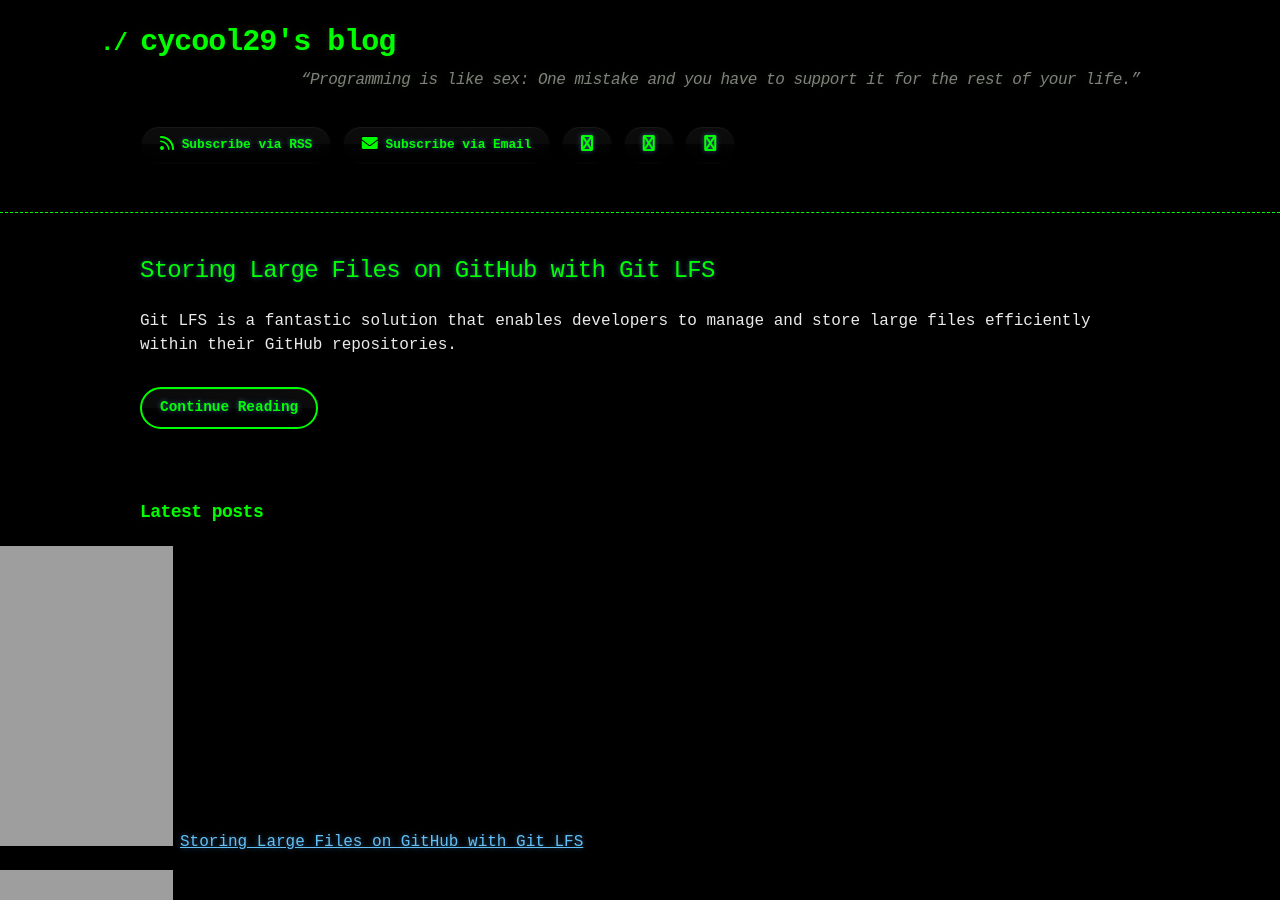
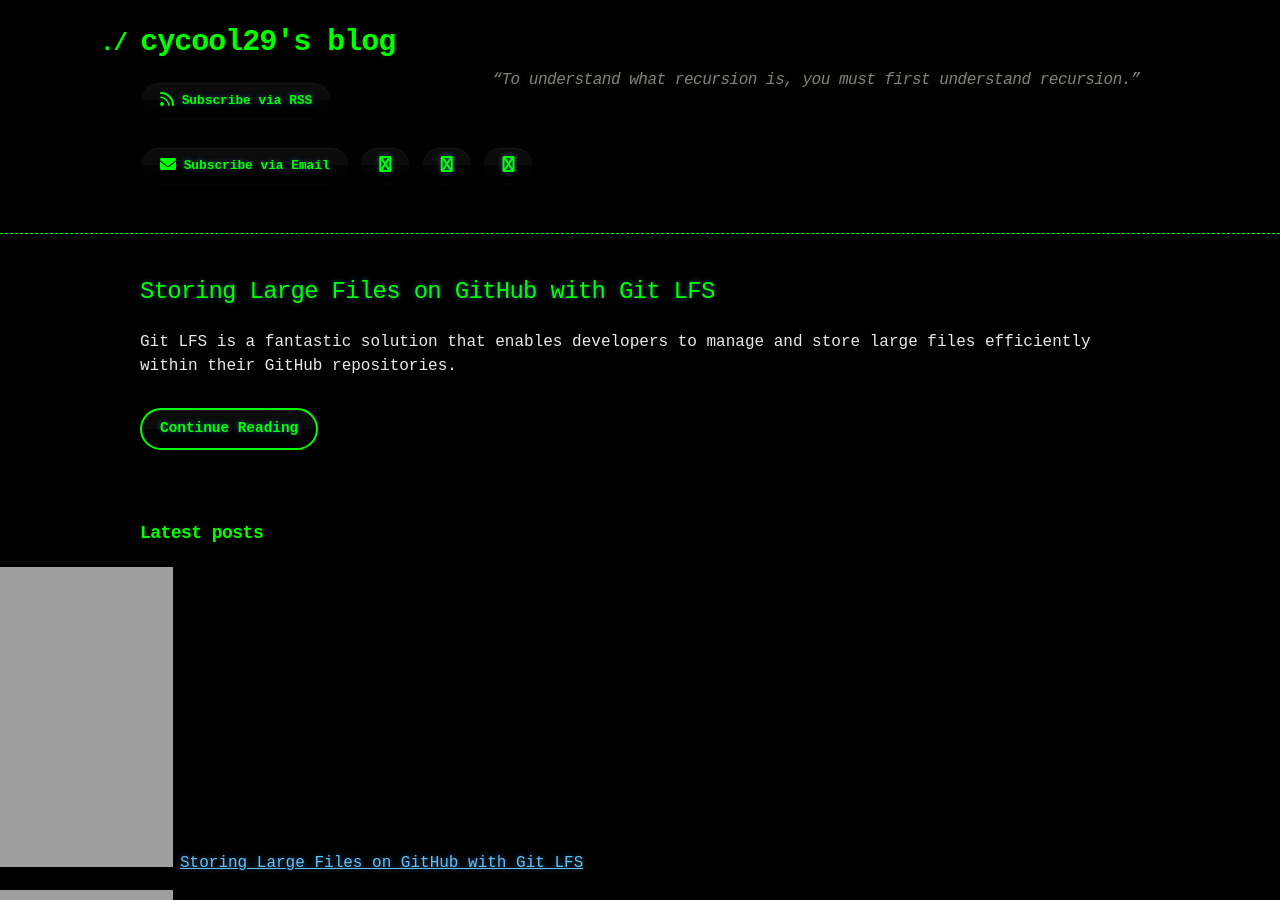
Before and after one commit to cycool29/cycool29.github.io, a Jekyll site: the page built from index.md, in a window 1280 px wide and 900 px high. Built offline with Jekyll 4.4.1, drawn with Linux system fonts in a browser that asks for light colours; a style sheet for code colours, icons or effects is not loaded.

Commit message:
Update quotes

```diff
--- a/_config.yml
+++ b/_config.yml
@@ -1,5 +1,5 @@
 title: cycool29's blog
-description: "“Programming is like sex: One mistake and you have to support it for the rest of your life.” "
+description: "“To understand what recursion is, you must first understand recursion.” "
 bio: A high school student. Intermediate in Python, Git, Bash. Learning JavaScript. He/Him. "
 author: cycool29
 url: https://cycool29.github.io
```
